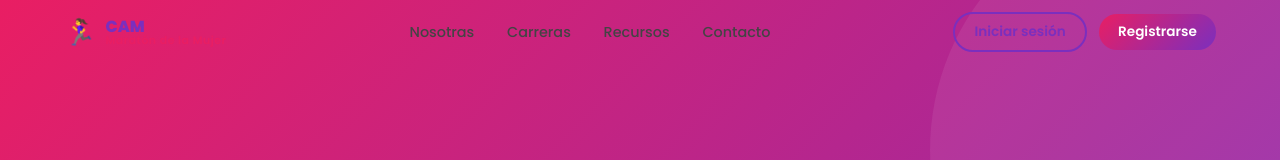
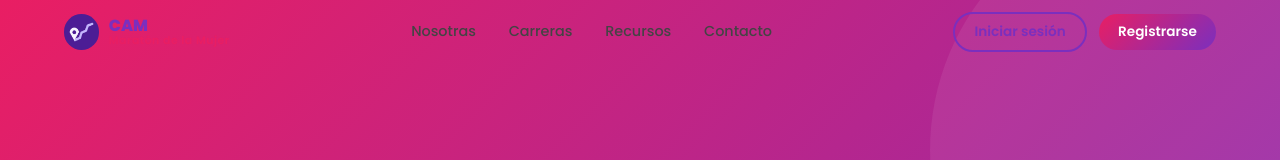
Before and after one commit to alvaro-tc/runner-web, a React (Vite) app: page / in a window 1280 px wide. Shown: the top 160 px of the page. Built offline with nearby package versions, Linux system fonts and the light colour scheme; no server answers.

Commit message:
Implementado iconos de la app movil

```diff
--- a/index.html
+++ b/index.html
@@ -2,6 +2,8 @@
 <html lang="es">
   <head>
     <meta charset="UTF-8" />
+    <link rel="icon" type="image/png" href="/logo.png" />
+    <link rel="apple-touch-icon" href="/logo.png" />
     <meta name="viewport" content="width=device-width, initial-scale=1.0" />
     <meta name="description" content="Centro de Apoyo a la Mujer - Maratón Solidaria. Únete a nuestra comunidad de mujeres que corren por una causa: apoyar al CAM. Inscríbete en 5K o 10K." />
     <meta name="theme-color" content="#E91E63" />
--- a/src/Header.jsx
+++ b/src/Header.jsx
@@ -19,7 +19,7 @@ export default function Header({ sesion, onLogout, onSeccionChange }) {
     <header className={`topbar${scrolled ? ' topbar-scrolled' : ''}`} id="top">
       <div className="topbar-inner container">
         <a className="brand" href="#top" onClick={e => { e.preventDefault(); onSeccionChange?.('inicio') }}>
-          <span className="brand-icon">🏃‍♀️</span>
+          <img className="brand-icon" src="/logo.png" alt="CAM" />
           <div className="brand-text">
             <strong>CAM</strong>
             <span>Maratón de la Mujer</span>
--- a/src/index.css
+++ b/src/index.css
@@ -30,7 +30,7 @@ button{cursor:pointer;font-family:inherit;border:none;background:none}
 .topbar-scrolled{background:rgba(255,255,255,.95);backdrop-filter:blur(12px);box-shadow:0 2px 20px rgba(123,47,190,.12)}
 .topbar-inner{display:flex;align-items:center;gap:1.5rem}
 .brand{display:flex;align-items:center;gap:.6rem;text-decoration:none;color:var(--dark)}
-.brand-icon{font-size:1.6rem}
+.brand-icon{width:2.2rem;height:2.2rem;object-fit:contain;border-radius:var(--radius-btn)}
 .brand-text{display:flex;flex-direction:column;line-height:1.1}
 .brand-text strong{font-size:1rem;font-weight:800;color:var(--purple)}
 .brand-text span{font-size:.68rem;color:var(--pink);font-weight:600;letter-spacing:.05em}
```
Also changed, not shown: public/logo.png (added).
